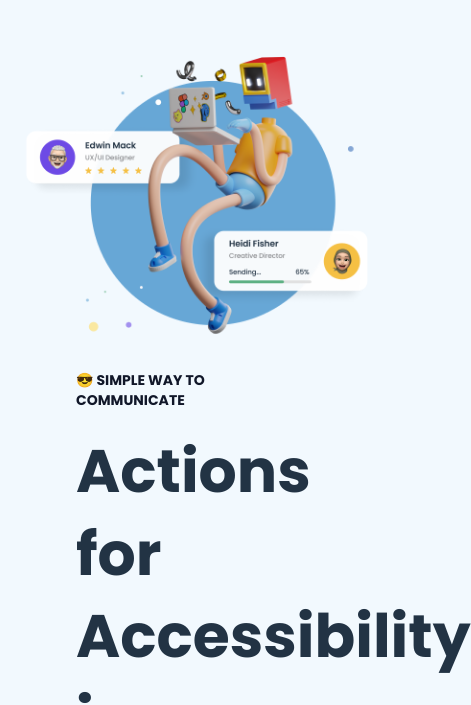
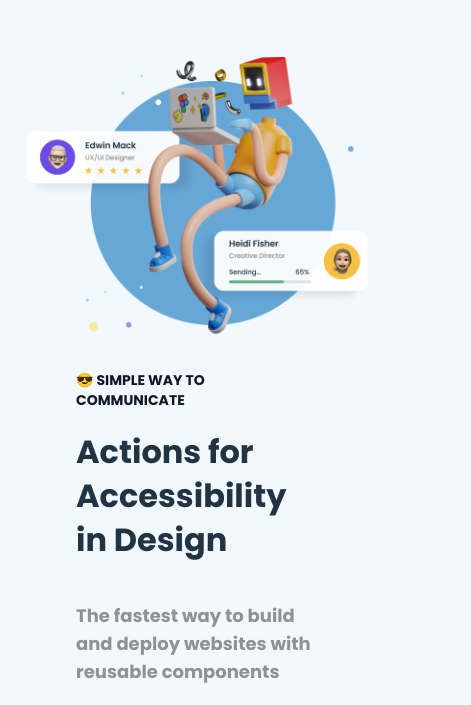
Before and after one commit to Sotun-1010/Alarodo_Homepage, a website: page index.html in a window 390 px wide. Shown: the part 86-791 px from the top of the page, 471 px wide, since content can reach past the window. Drawn offline with nearby package versions, Linux system fonts and the light colour scheme.

Commit message:
fixed text 2 font size

```diff
--- a/index.html
+++ b/index.html
@@ -75,7 +75,7 @@
         <div class="text px-14 xs:px-5">
             <!-- simple  -->
             <p class="text-1 text-sm font-bold mb-5">😎 SIMPLE WAY TO COMMUNICATE</p>
-            <h1 class="text-2 font-bold text-6xl xs:text-4xl leading-snug mb-10">Actions for Accessibility in Design</h1>
+            <h1 class="text-2 font-bold leading-snug mb-10">Actions for Accessibility in Design</h1>
             <p class="text-3 text-lg font-bold mb-8">The fastest way to build and deploy websites with reusable components</p>
             <!-- btn-group -->
             <div class="btn-group flex items-center gap-x-6 mb-8">
--- a/styles.css
+++ b/styles.css
@@ -47,6 +47,7 @@ body {
 
 .text-2 {
     color: var(--clr-grey);
+    font-size: 4rem;
 }
 
 .text-3 {
@@ -72,3 +73,9 @@ body {
     --clr-grey: #fff;
     --clr-white: #333333;
 }
+
+@media screen and (max-width: 558px) {
+    .text-2 {
+        font-size: 2rem;
+    }
+}
```
